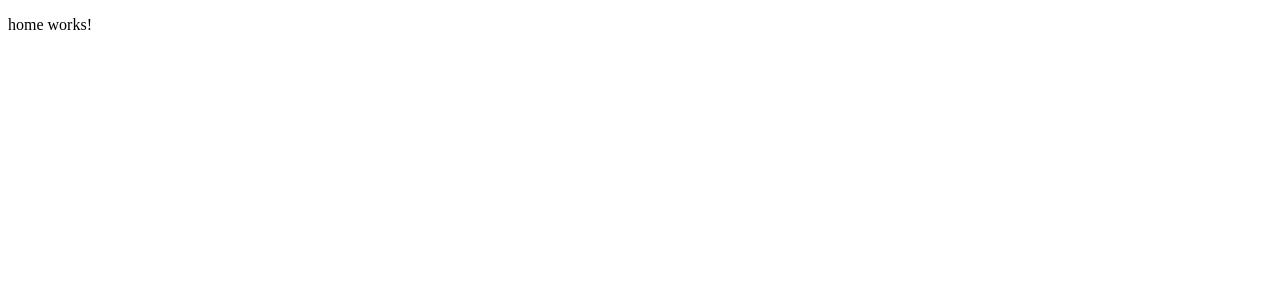
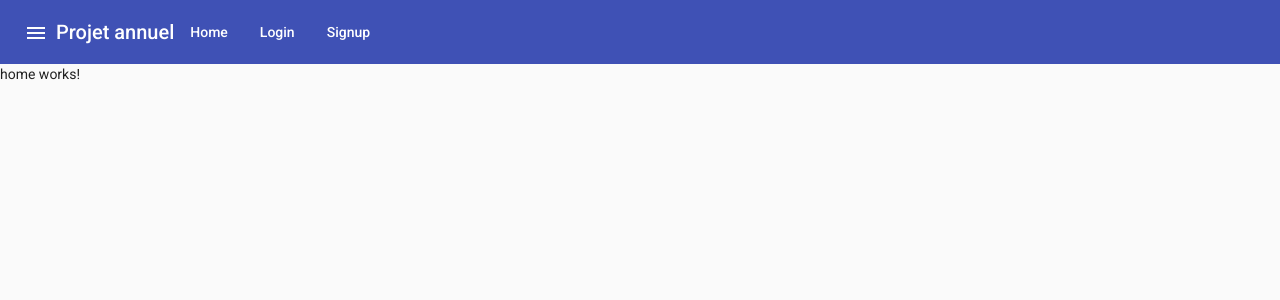
Before and after one commit to UgoPerniceni/code-roulette-front-web, an Angular app: page / in a window 1280 px wide. Shown: the top 300 px of the page. Built offline with nearby package versions, Linux system fonts and the light colour scheme.

Commit message:
add default sidebar with material

```diff
--- a/angular.json
+++ b/angular.json
@@ -28,6 +28,7 @@
               "src/assets"
             ],
             "styles": [
+              "./node_modules/@angular/material/prebuilt-themes/indigo-pink.css",
               "src/styles.css"
             ],
             "scripts": []
@@ -91,6 +92,7 @@
               "src/assets"
             ],
             "styles": [
+              "./node_modules/@angular/material/prebuilt-themes/indigo-pink.css",
               "src/styles.css"
             ],
             "scripts": []
--- a/package.json
+++ b/package.json
@@ -12,10 +12,12 @@
   "private": true,
   "dependencies": {
     "@angular/animations": "~11.2.12",
+    "@angular/cdk": "^11.2.11",
     "@angular/common": "~11.2.12",
     "@angular/compiler": "~11.2.12",
     "@angular/core": "~11.2.12",
     "@angular/forms": "~11.2.12",
+    "@angular/material": "^11.2.11",
     "@angular/platform-browser": "~11.2.12",
     "@angular/platform-browser-dynamic": "~11.2.12",
     "@angular/router": "~11.2.12",
--- a/src/app/app.component.css
+++ b/src/app/app.component.css
@@ -0,0 +1,31 @@
+.container {
+  display: flex;
+  flex-direction: column;
+  position: absolute;
+  top: 0;
+  bottom: 0;
+  left: 0;
+  right: 0;
+}
+
+.example-is-mobile .example-toolbar {
+  position: fixed;
+  /* Make sure the toolbar will stay on top of the content as it scrolls past. */
+  z-index: 2;
+}
+
+h1.example-app-name {
+  margin-left: 8px;
+}
+
+.example-sidenav-container {
+  /* When the sidenav is not fixed, stretch the sidenav container to fill the available space. This
+     causes `<mat-sidenav-content>` to act as our scrolling element for desktop layouts. */
+  flex: 1;
+}
+
+.example-is-mobile .example-sidenav-container {
+  /* When the sidenav is fixed, don't constrain the height of the sidenav container. This allows the
+     `<body>` to be our scrolling element for mobile layouts. */
+  flex: 1 0 auto;
+}
--- a/src/app/app.component.html
+++ b/src/app/app.component.html
@@ -1 +1,32 @@
-<router-outlet></router-outlet>
+<mat-toolbar color="primary">
+  <mat-toolbar-row>
+    <button mat-icon-button (click)="sidenav.toggle()">
+      <mat-icon>menu</mat-icon>
+    </button>
+    <h1>Projet annuel</h1>
+    <span class="menu-spacer"></span>
+    <div>
+      <a mat-button routerLink="/"> Home </a>
+      <a mat-button routerLink="/login"> Login </a>
+      <a mat-button routerLink="/signup"> Signup </a>
+    </div>
+  </mat-toolbar-row>
+</mat-toolbar>
+
+<mat-sidenav-container>
+  <mat-sidenav #sidenav>
+    <mat-nav-list>
+
+      <a mat-list-item routerLink="/"> Home </a>
+      <a mat-list-item routerLink="/login"> Login </a>
+      <a mat-list-item routerLink="/signup"> Signup </a>
+      <a mat-list-item (click)="sidenav.toggle()">Close</a>
+
+    </mat-nav-list>
+  </mat-sidenav>
+  <mat-sidenav-content>
+    <div style="height: 88vh;">
+      <router-outlet></router-outlet>
+    </div>
+  </mat-sidenav-content>
+</mat-sidenav-container>
--- a/src/index.html
+++ b/src/index.html
@@ -6,8 +6,11 @@
   <base href="/">
   <meta name="viewport" content="width=device-width, initial-scale=1">
   <link rel="icon" type="image/x-icon" href="favicon.ico">
+  <link rel="preconnect" href="https://fonts.gstatic.com">
+  <link href="https://fonts.googleapis.com/css2?family=Roboto:wght@300;400;500&display=swap" rel="stylesheet">
+  <link href="https://fonts.googleapis.com/icon?family=Material+Icons" rel="stylesheet">
 </head>
-<body>
+<body class="mat-typography">
   <app-root></app-root>
 </body>
 </html>
--- a/src/styles.css
+++ b/src/styles.css
@@ -1 +1,4 @@
 /* You can add global styles to this file, and also import other style files */
+
+html, body { height: 100%; }
+body { margin: 0; font-family: Roboto, "Helvetica Neue", sans-serif; }
```
Also changed, not shown: src/app/app.module.ts (+41 -2 lines), 1 other file (tests, documents, lock files or other folders).
